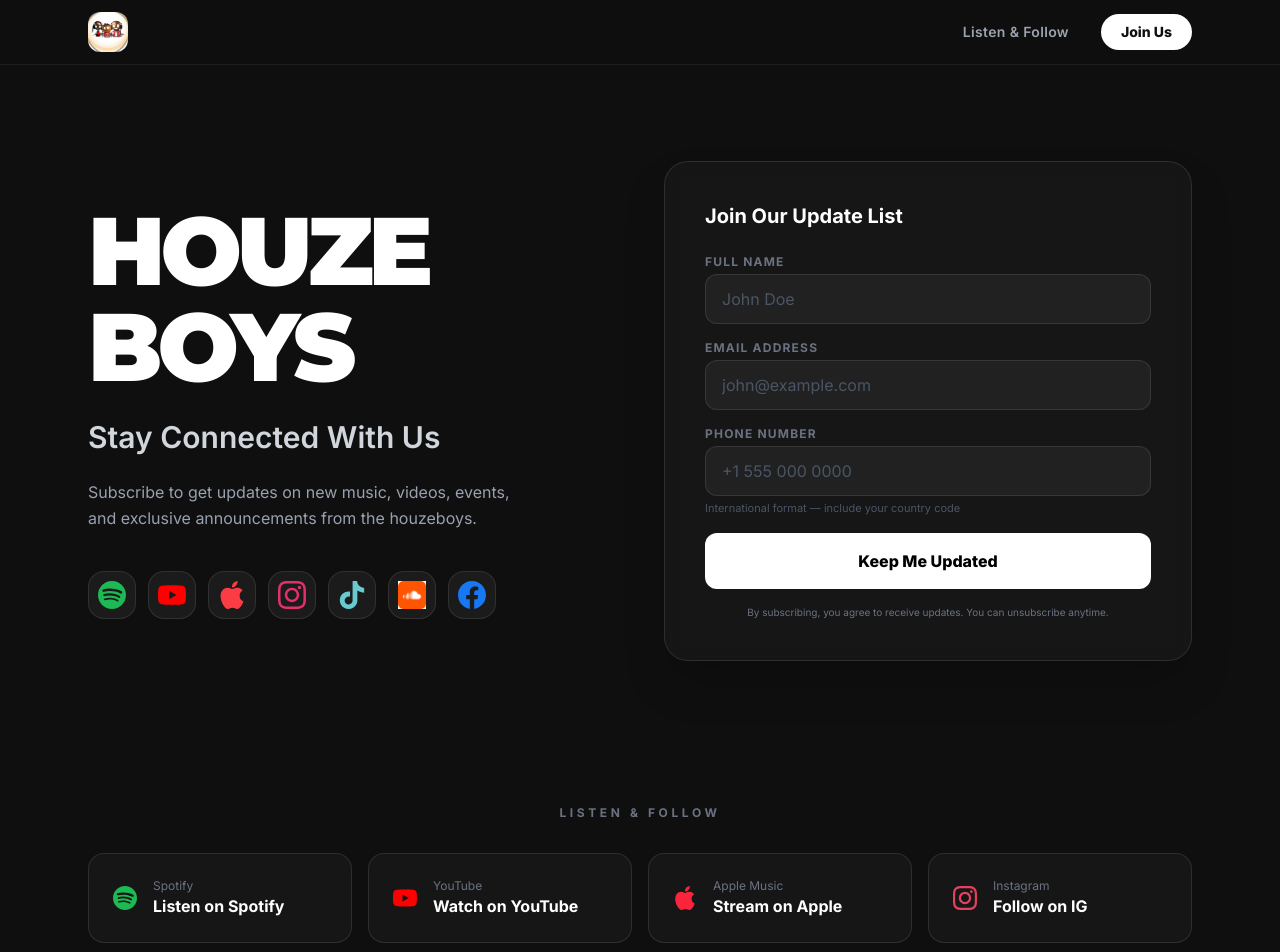
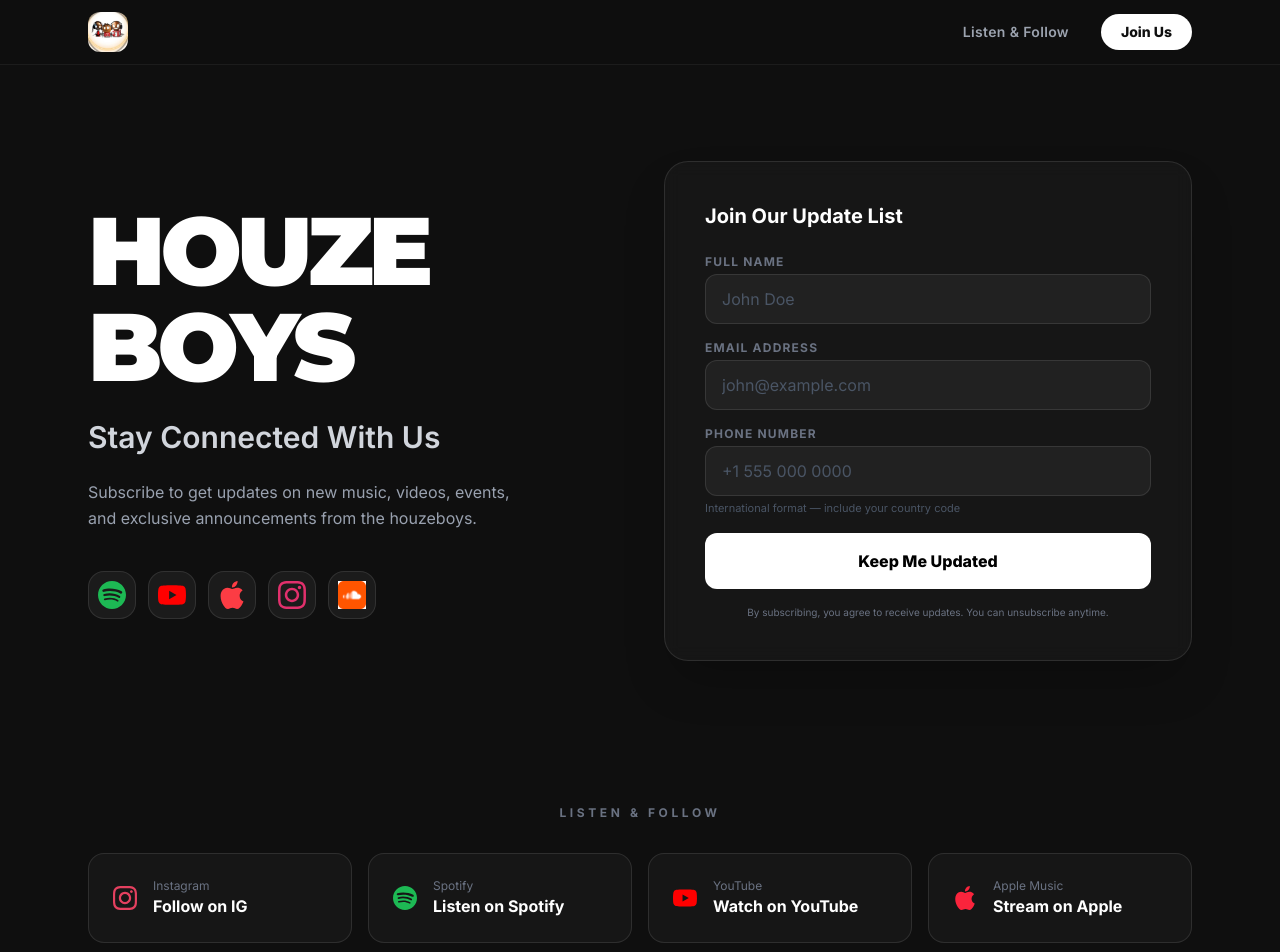
Before and after one commit to bara080/houzeboys, a Next.js app: page / in a window 1280 px wide. Shown: the top 952 px of the page. Built offline with nearby package versions, Linux system fonts and the light colour scheme.

Commit message:
Removed tiktok and facebook

```diff
--- a/components/HeroSection.tsx
+++ b/components/HeroSection.tsx
@@ -25,7 +25,7 @@
   },
   {
     label: "Apple Music",
-    href: "https://api.ffm.to/bl/e/c/houzeboys",
+    href: "https://music.apple.com/us/search?term=houzeboys",
     color: "#fc3c44",
     Icon: AppleMusicIcon,
   },
@@ -36,23 +36,11 @@
     Icon: InstagramIcon,
   },
   {
-    label: "TikTok",
-    href: "https://www.tiktok.com/@houzeboys",
-    color: "#69C9D0",
-    Icon: TiktokIcon,
-  },
-  {
     label: "SoundCloud",
     href: "https://soundcloud.com/houzeboys",
     color: "#FF5500",
     Icon: SoundCloudIcon,
     image: soundCloudLogo,
-  },
-  {
-    label: "Facebook",
-    href: "https://www.facebook.com/people/HouZe-Boys/61573398269002/",
-    color: "#1877F2",
-    Icon: FacebookIcon,
   },
 ];
 
--- a/components/PlatformCards.tsx
+++ b/components/PlatformCards.tsx
@@ -1,4 +1,11 @@
 const platforms = [
+  {
+    name: "Instagram",
+    label: "Follow on IG",
+    href: "https://www.instagram.com/houzeboys",
+    icon: InstagramIcon,
+    iconColor: "text-[#E4405F]",
+  },
   {
     name: "Spotify",
     label: "Listen on Spotify",
@@ -20,13 +27,7 @@
     icon: AppleMusicIcon,
     iconColor: "text-[#FA243C]",
   },
-  {
-    name: "Instagram",
-    label: "Follow on IG",
-    href: "https://www.instagram.com/houzeboys",
-    icon: InstagramIcon,
-    iconColor: "text-[#E4405F]",
-  },
+
 ];
 
 export default function PlatformCards() {
```
